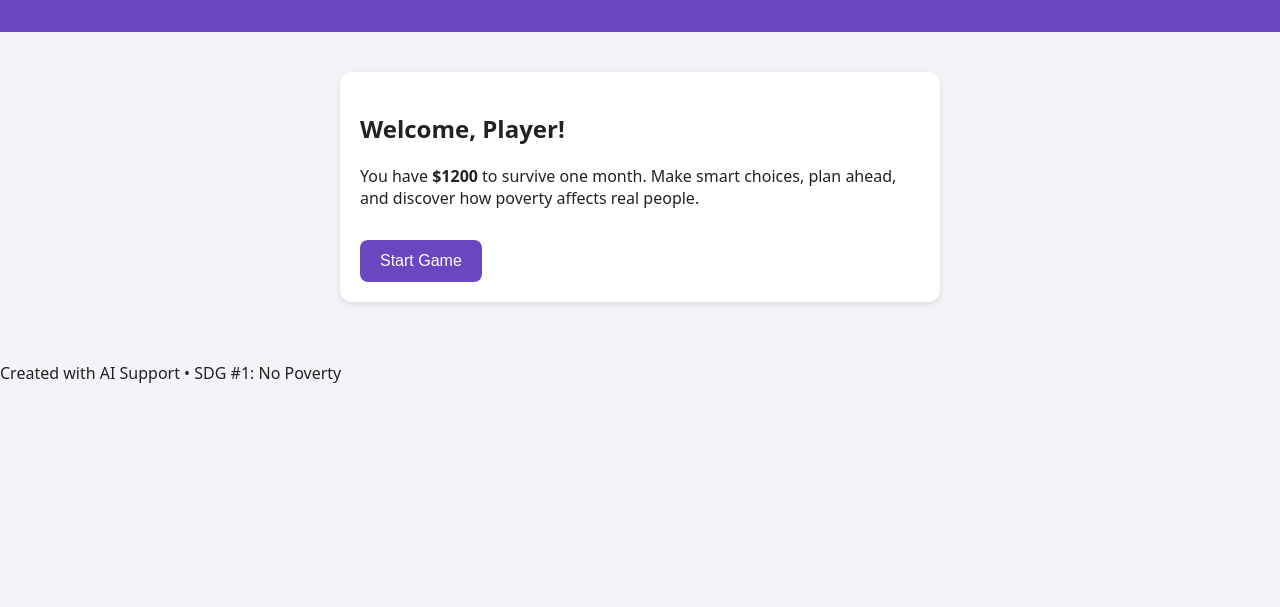
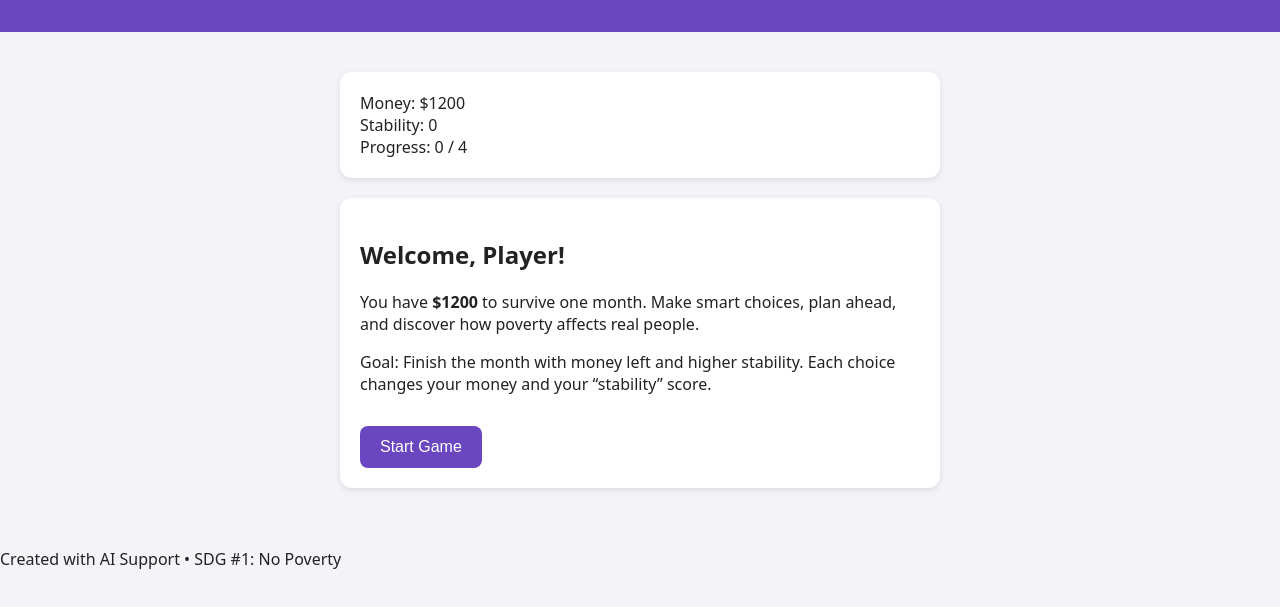
Before and after one commit to cschaus1507/TIFRound2, a plain HTML site: page index.html in a window 1280 px wide. Shown: the part 129-736 px from the top of the page. Drawn offline with Linux system fonts and the light colour scheme.

Commit message:
Update index.html

```diff
--- a/index.html
+++ b/index.html
@@ -13,21 +13,54 @@
   </header>
 
   <section id="game">
-    <div id="intro" class="card">
+
+    <!-- Status / HUD -->
+    <div id="status-bar" class="card">
+      <div class="status-row">
+        <div>
+          <span class="label">Money:</span>
+          <span id="money-display">$1200</span>
+        </div>
+        <div>
+          <span class="label">Stability:</span>
+          <span id="stability-display">0</span>
+        </div>
+      </div>
+      <div class="status-row">
+        <div class="progress-wrapper">
+          <span class="label">Progress:</span>
+          <span id="progress-text">0 / 4</span>
+          <div class="progress-bar">
+            <div id="progress-fill"></div>
+          </div>
+        </div>
+      </div>
+    </div>
+
+    <!-- Intro Card -->
+    <div id="intro" class="card fade-in">
       <h2>Welcome, Player!</h2>
       <p>You have <strong>$1200</strong> to survive one month. Make smart choices, plan ahead, and discover how poverty affects real people.</p>
+      <p class="small">
+        Goal: Finish the month with money left and higher stability.
+        Each choice changes your money and your “stability” score.
+      </p>
       <button onclick="startGame()">Start Game</button>
     </div>
 
-    <div id="event" class="card hidden">
+    <!-- Event Card -->
+    <div id="event" class="card hidden fade-in">
       <h2 id="event-title"></h2>
       <p id="event-description"></p>
       <div id="choices"></div>
+      <p class="hint">Tip: Think about long-term impact, not just the cheapest option.</p>
     </div>
 
-    <div id="summary" class="card hidden">
+    <!-- Summary Card -->
+    <div id="summary" class="card hidden fade-in">
       <h2>Game Summary</h2>
       <p id="summary-text"></p>
+      <p id="score-text" class="score-text"></p>
       <button onclick="location.reload()">Play Again</button>
     </div>
   </section>
@@ -36,6 +69,11 @@
     <p>Created with AI Support • SDG #1: No Poverty</p>
   </footer>
 
+  <!-- Optional sounds (add these files in a /sounds folder or change the src) -->
+  <audio id="click-sound" src="sounds/click.mp3" preload="auto"></audio>
+  <audio id="success-sound" src="sounds/success.mp3" preload="auto"></audio>
+  <audio id="fail-sound" src="sounds/fail.mp3" preload="auto"></audio>
+
   <script src="script.js"></script>
 </body>
 </html>
```
